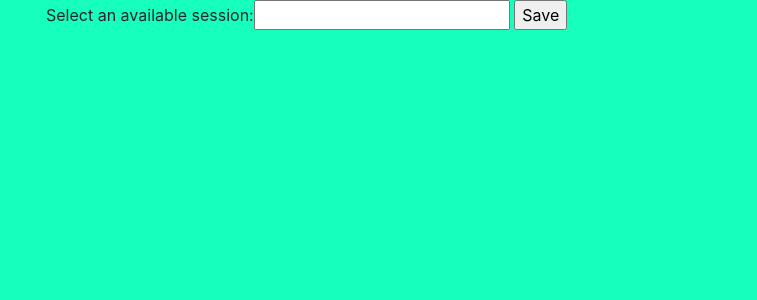
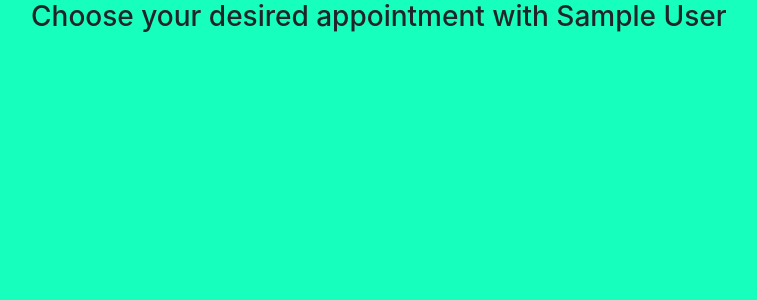
Before and after one commit to BuckyTheBoss/therapy, a Django app: page /book/1 in a window 1280 px wide. Shown: the part 56-356 px from the top of the page, without its empty margins (244-1001 px from the left). Run offline with Django 3.2, Linux system fonts and the light colour scheme; a user stored in the database is signed in; tables that the repository leaves empty hold one stand-in row (values such as "Sample post"); data that the repository does not hold is empty; some libraries are stand-ins or nearby versions.

Commit message:
appointments basically working

```diff
--- a/therapy/main/templates/book_session.html
+++ b/therapy/main/templates/book_session.html
@@ -1,33 +1,13 @@
 {% extends 'base.html' %}
 {% load crispy_forms_tags %}
 {% block content %}
+<h3>Choose your desired appointment with {{therapist.user.first_name}} {{therapist.user.last_name}}</h3>
+	<ul class="list-group">
+	{% for appointment in therapist.therapysession_set.all %}
 
-	<!-- <form method="POST" class="form-inline">
-		{% csrf_token %}
-		<div class="form-group mx-sm-3 mb-2">
-			<label for="content" class="sr-only">Message</label>
-			<input name="content" class="form-control" id="content" placeholder="Start typing...">
-		</div>
-		<button type="submit" class="btn btn-primary mb-2">Send</button>
-	</form> -->
-    <script type="text/javascript">
-            $(function () {
-                $('#datetimepicker4').datetimepicker({
-                    format: 'L'
-                });
-            });
-    </script>
-
-    <div class="container">
-      <div class="row">
-        <div class="col">
-          <form method="post">
-            {% csrf_token %}
-            {{ form }}
-              <input type="submit" value="Save">
-          </form>
-        </div>
-      </div>
-    </div>
-
+    {% if appointment.patient == None %}
+    <a class="btn btn-outline-primary" href="{% url 'pick_session' appointment.id%}">{{appointment.datetime}}</a>
+    {% endif %}
+  {% endfor %}
+</ul>
 {% endblock %}
--- a/therapy/main/templates/doctor_index.html
+++ b/therapy/main/templates/doctor_index.html
@@ -20,12 +20,13 @@
 	</div>
 	<div class="col-5">
 		<h1>Appointments</h1>
+		<ul>
 		{% for appointment in request.user.therapist.therapysession_set.all %}
 			{% if appointment.patient %}
-				{{appointment.pk}}
+				<a class="btn btn-outline-dark" href="">Appointment with {{appointment.patient.user.first_name}} {{appointment.patient.user.last_name}}<br>{{appointment.datetime}}</a>
 			{% endif %}
 		{% endfor %}
-
+		</ul>
 	</div>
 </div>
 {% endblock %}
--- a/therapy/main/urls.py
+++ b/therapy/main/urls.py
@@ -30,4 +30,5 @@ urlpatterns = [
 
     path('book/<int:therapist_id>', views.book_session, name='book_session'),
     path('showimage', views.showimage, name='showimage'),
+    path('pick_session/<int:therapy_session_id>', views.pick_session, name='pick_session')
 ]
--- a/therapy/main/views.py
+++ b/therapy/main/views.py
@@ -166,28 +166,14 @@ def activate(request, uidb64, token):
 		return HttpResponse('Activation link is invalid!')
 
 def book_session(request, therapist_id):
-	print(request.user)
 	therapist = Therapist.objects.filter(pk=therapist_id).first()
-	if request.method == 'POST':
-		appt_dt = datetime.datetime.strptime(request.POST['Select_an_available_session'], '%Y-%m-%d %H:%M:%S')
-		print(request.POST['Select_an_available_session'])
-		apptime = pytz.timezone('UTC').localize(appt_dt)
+	return render(request, 'book_session.html', {'therapist' : therapist})
 
-		form = AppoinmentForm(request.POST)
-		if form.is_valid():
-			match = Match.objects.filter(patient=request.user.patient, therapist=therapist).first()
-			if match == None:
-				match = Match(patient=request.user.patient, therapist=therapist)
-				match.save()
-
-			therapy_session = TherapySession(match=match, datetime=apptime)
-
-			therapy_session.save()
-			return HttpResponse('<h1>session booked!</h1>')
-	form = AppoinmentForm()
-	return render(request, 'book_session.html', {'form' : form})
-
-
+def pick_session(request, therapy_session_id):
+	therapy_session = TherapySession.objects.filter(pk=therapy_session_id).first()
+	therapy_session.patient = request.user.patient
+	therapy_session.save()
+	return redirect('index')
 
 
 @login_exempt
```
